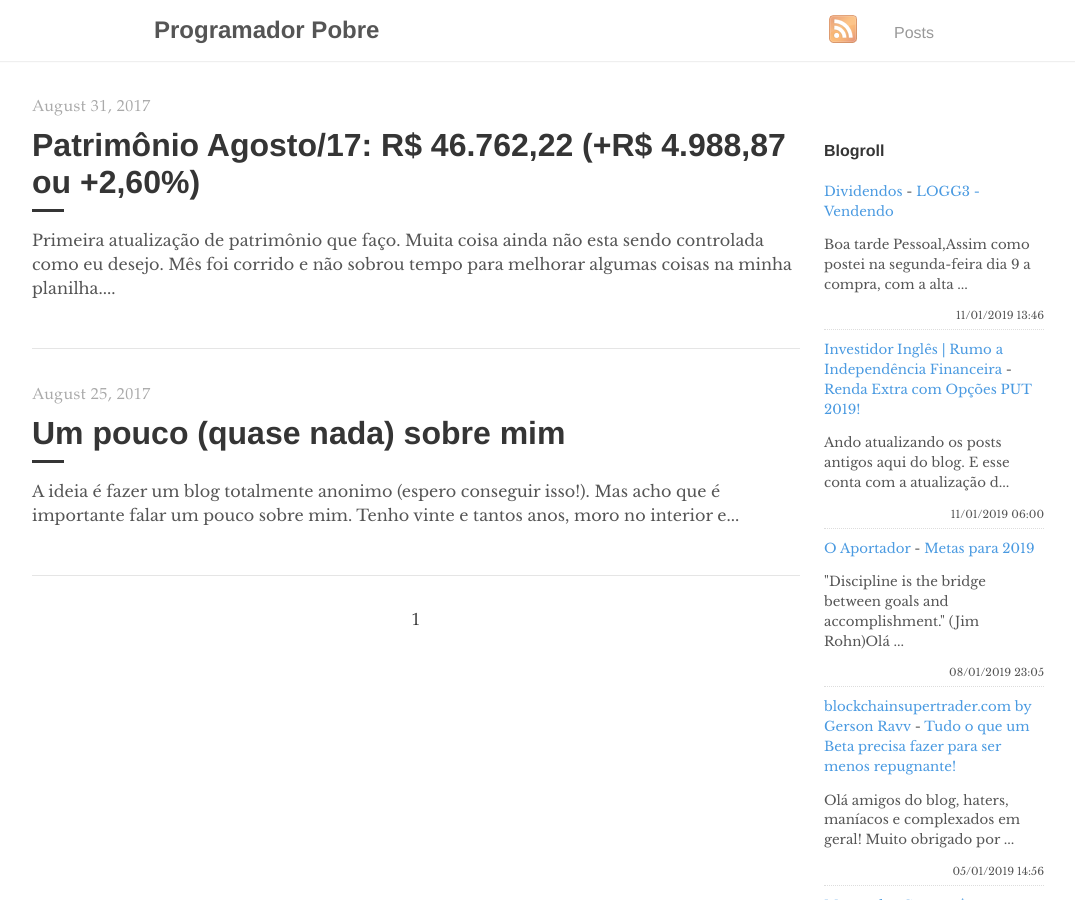
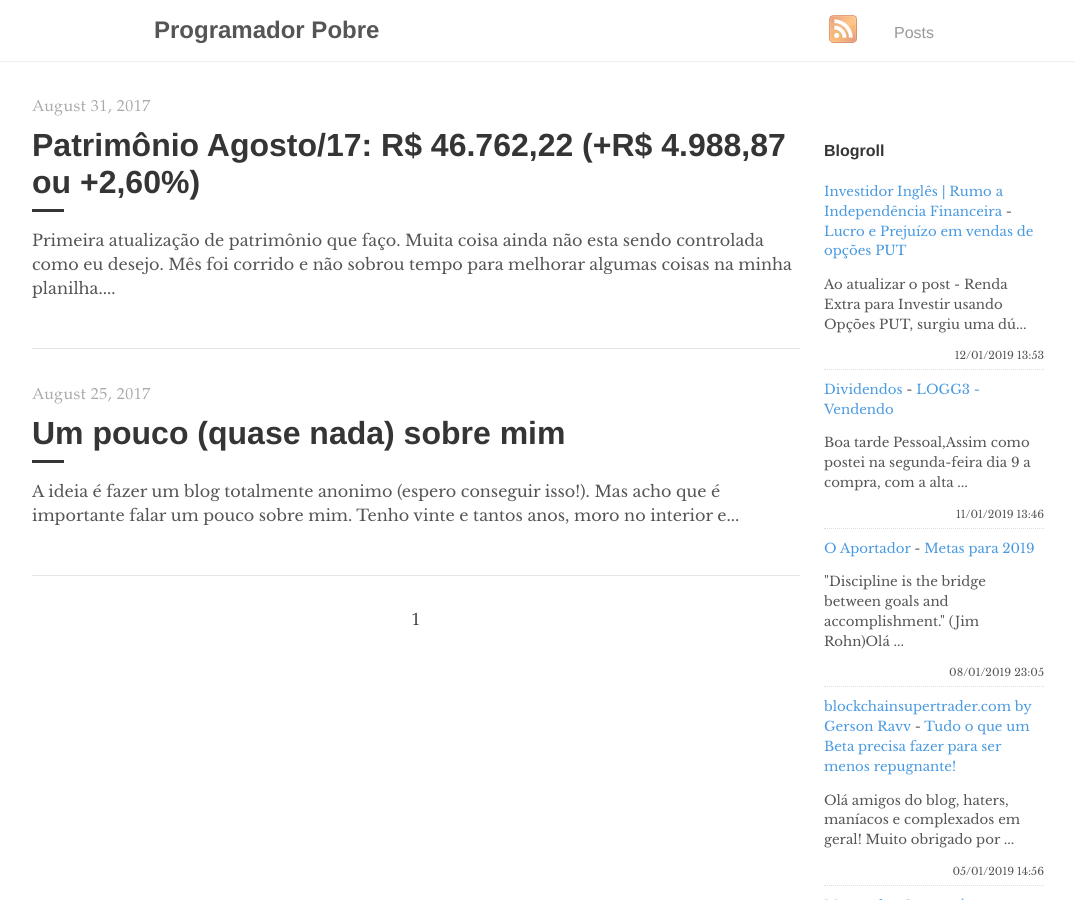
Before and after one commit to programadorpobre/programadorpobre.github.io, a Jekyll site: the page built from index.html, in a window 1280 px wide and 900 px high. Shown: the whole window, without its empty margins (96-1171 px from the left). Built offline with Jekyll 4.4.1, drawn with Linux system fonts in a browser that asks for light colours; the list of posts is cut into pages by our own code; comment, search, counter and statistics services are not loaded.

Commit message:
[ci skip] travis #525

```diff
--- a/_includes/feed-entries.html
+++ b/_includes/feed-entries.html
@@ -1,12 +1,12 @@
+<div class="feed-entry">
+    <a class="feed-entry-site-name" href="https://www.investidoringles.com/">Investidor Inglês | Rumo a Independência Financeira</a> - <a class="feed-entry-title" href="https://www.investidoringles.com/2019/01/lucro-e-prejuizo-em-vendas-de-opcoes-put.html">Lucro e Prejuízo em vendas de opções PUT</a>
+    <p class="feed-entry-summary">Ao atualizar o post - Renda Extra para Investir usando Opções PUT, surgiu uma dú...</p>
+    <time datetime="2019-01-12T13:53:00.000-02:00">12/01/2019 13:53</time>
+</div>
 <div class="feed-entry">
     <a class="feed-entry-site-name" href="http://bonsdividendos.blogspot.com/">Dividendos</a> - <a class="feed-entry-title" href="http://bonsdividendos.blogspot.com/2019/01/logg3-vendendo.html">LOGG3 - Vendendo</a>
     <p class="feed-entry-summary">Boa tarde Pessoal,Assim como postei na segunda-feira dia 9 a compra, com a alta ...</p>
     <time datetime="2019-01-11T13:46:00.001-08:00">11/01/2019 13:46</time>
-</div>
-<div class="feed-entry">
-    <a class="feed-entry-site-name" href="https://www.investidoringles.com/">Investidor Inglês | Rumo a Independência Financeira</a> - <a class="feed-entry-title" href="https://www.investidoringles.com/2019/01/renda-extra-com-opcoes-put-2019.html">Renda Extra com Opções PUT 2019!</a>
-    <p class="feed-entry-summary">Ando atualizando os posts antigos aqui do blog. E esse conta com a atualização d...</p>
-    <time datetime="2019-01-11T06:00:00.000-02:00">11/01/2019 06:00</time>
 </div>
 <div class="feed-entry">
     <a class="feed-entry-site-name" href="https://oaportadorfinanceiro.blogspot.com/">O Aportador</a> - <a class="feed-entry-title" href="https://oaportadorfinanceiro.blogspot.com/2019/01/metas-para-2019.html">Metas para 2019</a>
```
